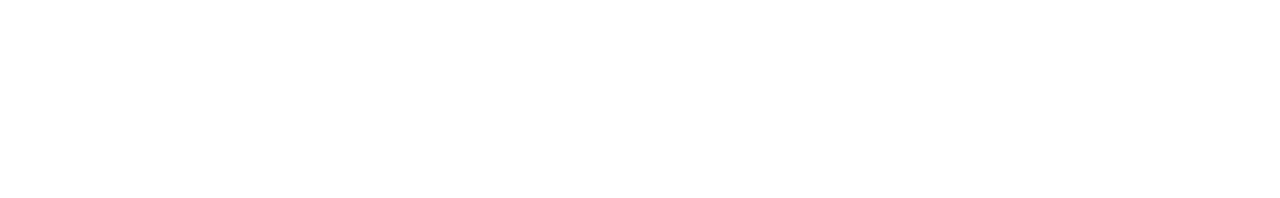
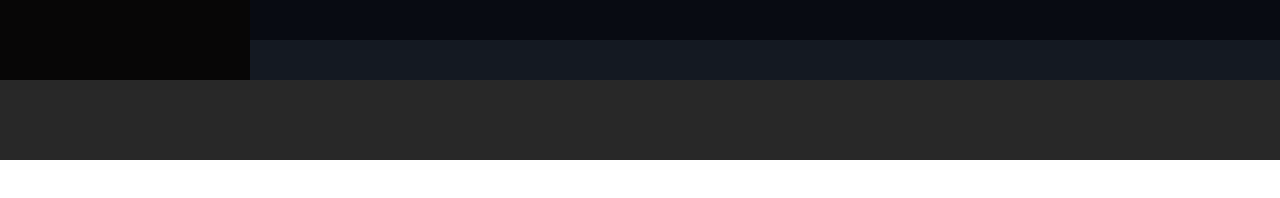
Before and after one commit to Miyka96/html-css-spotifyweb, a plain HTML site: page index.html in a window 1280 px wide. Drawn offline with Linux system fonts and the light colour scheme.

Commit message:
layout macro areas finished

```diff
--- a/style.css
+++ b/style.css
@@ -1,9 +1,40 @@
 *{
-    margin: 0 auto;
+    margin: 0;
+    padding: 0;
     box-sizing: border-box;
+    font-family: ;
 }
 
-.flex-container{
+body{
+    height: 100vh;
     display: flex;
     flex-direction: column;
 }
+.toolbar{
+    width: 100%;
+    height: 80px;
+    background-color: #282828;
+}
+.main-container{
+    background-color: rgb(7, 6, 6);
+    flex-grow: 1;
+    display: flex;
+}
+.nav-bar{
+    height: 100%;
+    width: 250px;
+}
+.main-content{
+    display: flex;
+    flex-direction: column;
+    flex-grow: 1;
+}
+.premium{
+    height: 80px;
+    width: 100%;
+    background-color: #080B12;
+}
+.music-playlist{
+    height: 100%;
+    background-color: #141922;
+}
```
